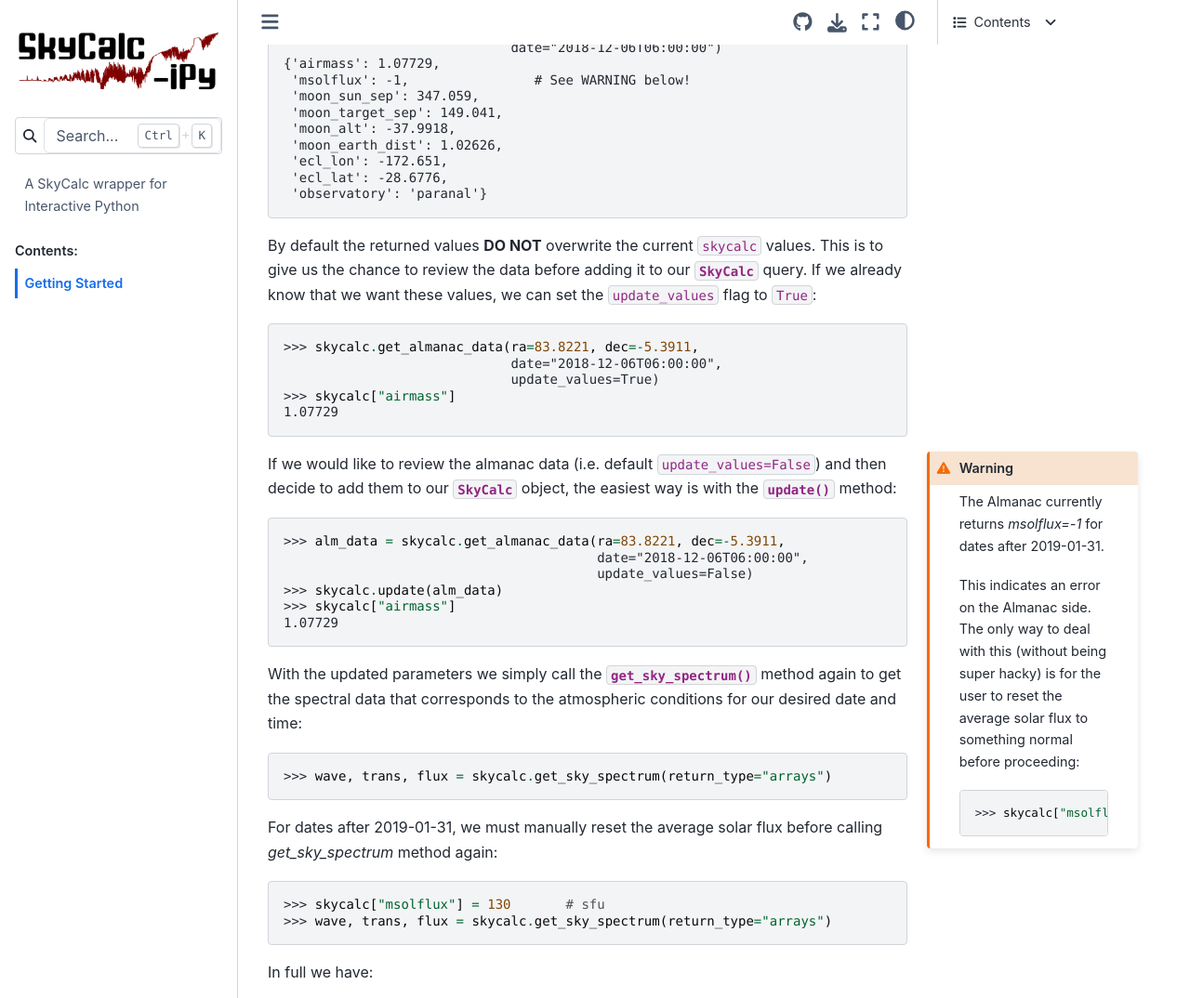
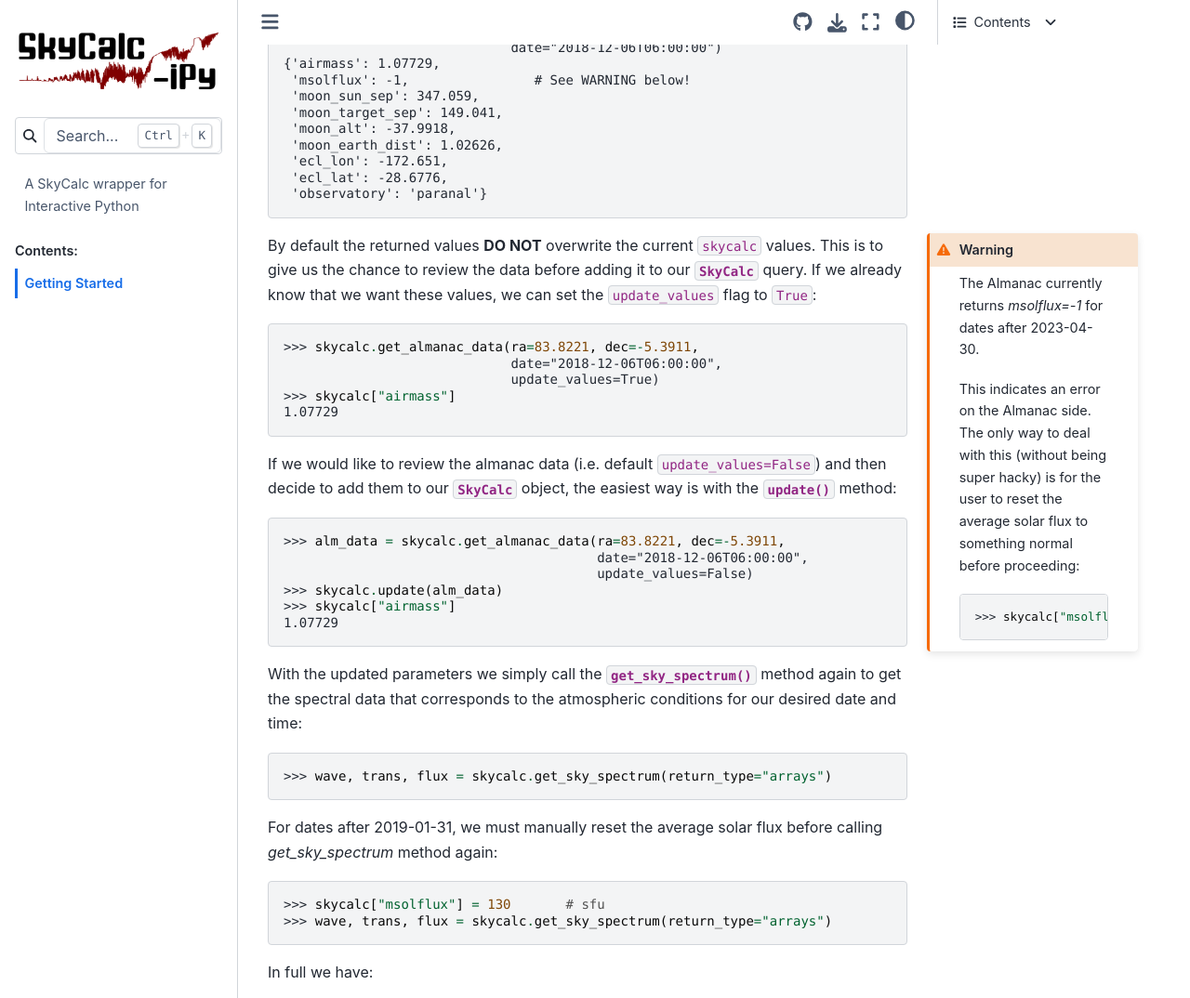
Before and after one commit to AstarVienna/skycalc_ipy, a Sphinx documentation site: the page built from docs/source/GettingStarted.rst, in a window 1280 px wide and 1400 px high, scrolled down 3043 px, cut to the strip 0-1074 px from the top of the window. Shown: the whole strip at 93% size. Built offline with Sphinx 7.4.7 and the Sphinx Book theme 1.1.4, drawn with Linux system fonts in a browser that asks for light colours; pages that are not in the unit, such as notebooks, are missing from menus; some of the changed lines change nothing that is shown; some of the changed text lies outside the part shown.

Commit message:
Update msolflux=-1 date and placement of boxes

```diff
--- a/docs/source/GettingStarted.rst
+++ b/docs/source/GettingStarted.rst
@@ -69,6 +69,10 @@ including::
     >>> tbl = skycalc.get_sky_spectrum(return_type="synphot")
     >>> tbl = skycalc.get_sky_spectrum(return_type="tab-ext")
 
+.. note::
+    :class: margin
+
+    The ``synphot`` output format requires installing `skycalc_ipy` with the `synphot` extra, unless ``synphot`` is already installed in the system anyway.
 
 ============== ======== ========
 Value          Shortcut Returned
@@ -81,10 +85,6 @@ fits           fit      an ``astropy.HDUList`` object with a ``BinTableHDU``
 none           none     a ``None`` object
 ============== ======== ========
 
-.. note::
-    :class: margin
-
-    The ``synphot`` output format requires installing `skycalc_ipy` with the `synphot` extra, unless ``synphot`` is already installed in the system anyway.
 
 Editing parameters
 ------------------
@@ -154,6 +154,15 @@ based on the recorded atmospheric conditions using the ESO Almanac service::
      'ecl_lat': -28.6776,
      'observatory': 'paranal'}
 
+.. warning:: The Almanac currently returns `msolflux=-1` for dates after 2023-04-30.
+    :class: margin
+
+    This indicates an error on the Almanac side. The only way to deal with this
+    (without being super hacky) is for the user to reset the average solar flux
+    to something normal before proceeding::
+
+        >>> skycalc["msolflux"] = 130       # sfu
+
 By default the returned values **DO NOT** overwrite the current ``skycalc``
 values. This is to give us the chance to review the data before adding it to
 our :class:`SkyCalc` query. If we already know that we want these values,
@@ -164,15 +173,6 @@ we can set the ``update_values`` flag to ``True``::
                                  update_values=True)
     >>> skycalc["airmass"]
     1.07729
-
-.. warning:: The Almanac currently returns `msolflux=-1` for dates after 2019-01-31.
-    :class: margin
-
-    This indicates an error on the Almanac side. The only way to deal with this
-    (without being super hacky) is for the user to reset the average solar flux
-    to something normal before proceeding::
-
-        >>> skycalc["msolflux"] = 130       # sfu
 
 If we would like to review the almanac data (i.e. default
 ``update_values=False``) and then decide to add them to our :class:`SkyCalc`
```
